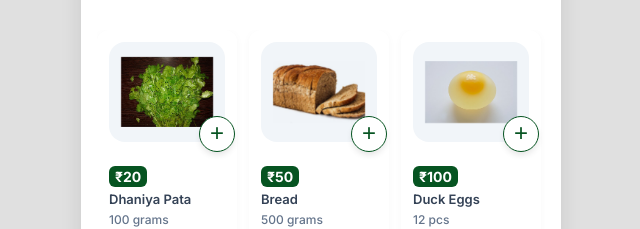
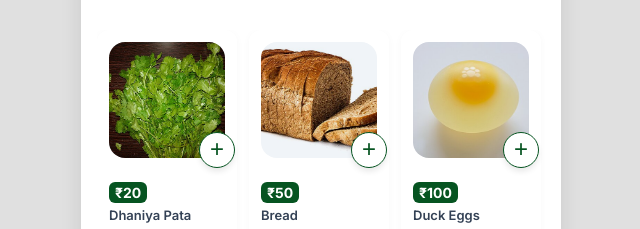
Before and after one commit to Auro450/Taja_cart_frontend-, a React (Vite) app: page / in a window 1280 px wide. Shown: the part 344-573 px from the top of the page, without its empty margins (319-959 px from the left). Built offline with nearby package versions, Linux system fonts and the light colour scheme.

Commit message:
fixed images

```diff
--- a/src/index.css
+++ b/src/index.css
@@ -316,7 +316,7 @@ body {
 
 .product-image-container {
   width: 100%;
-  height: 100px;
+  aspect-ratio: 1;
   position: relative;
   margin-bottom: 8px;
   background-color: #f9f9f9;
@@ -327,9 +327,12 @@ body {
   overflow: hidden;
 }
 .product-image-container img {
-  max-width: 80%;
-  max-height: 80%;
-  object-fit: contain;
+  position: absolute;
+  top: 0;
+  left: 0;
+  width: 100%;
+  height: 100%;
+  object-fit: cover;
 }
 .time-badge {
   position: absolute;
@@ -566,9 +569,13 @@ body {
 }
 
 .product-image {
-  width: 80%;
-  height: 80%;
-  object-fit: contain;
+  position: absolute;
+  top: 0;
+  left: 0;
+  width: 100%;
+  height: 100%;
+  object-fit: cover;
+  border-radius: 16px;
   mix-blend-mode: multiply;
 }
 
```
